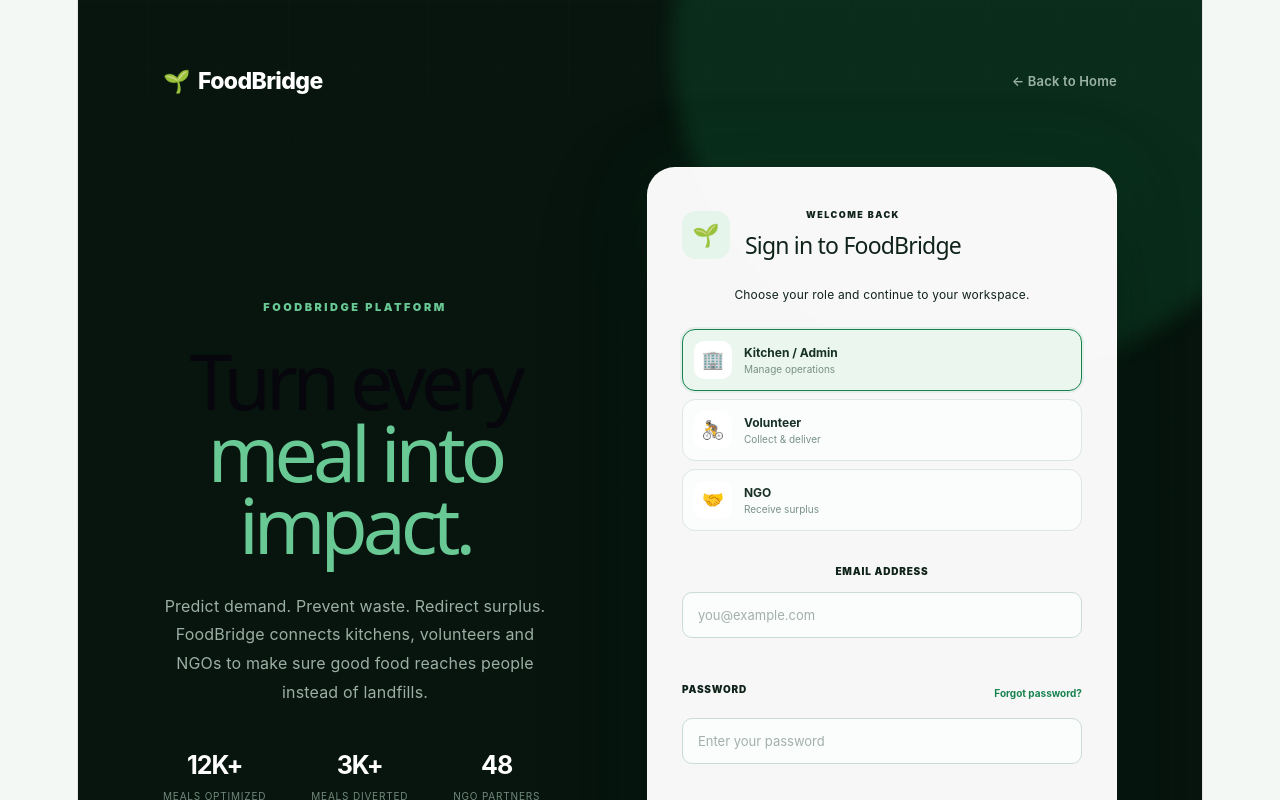
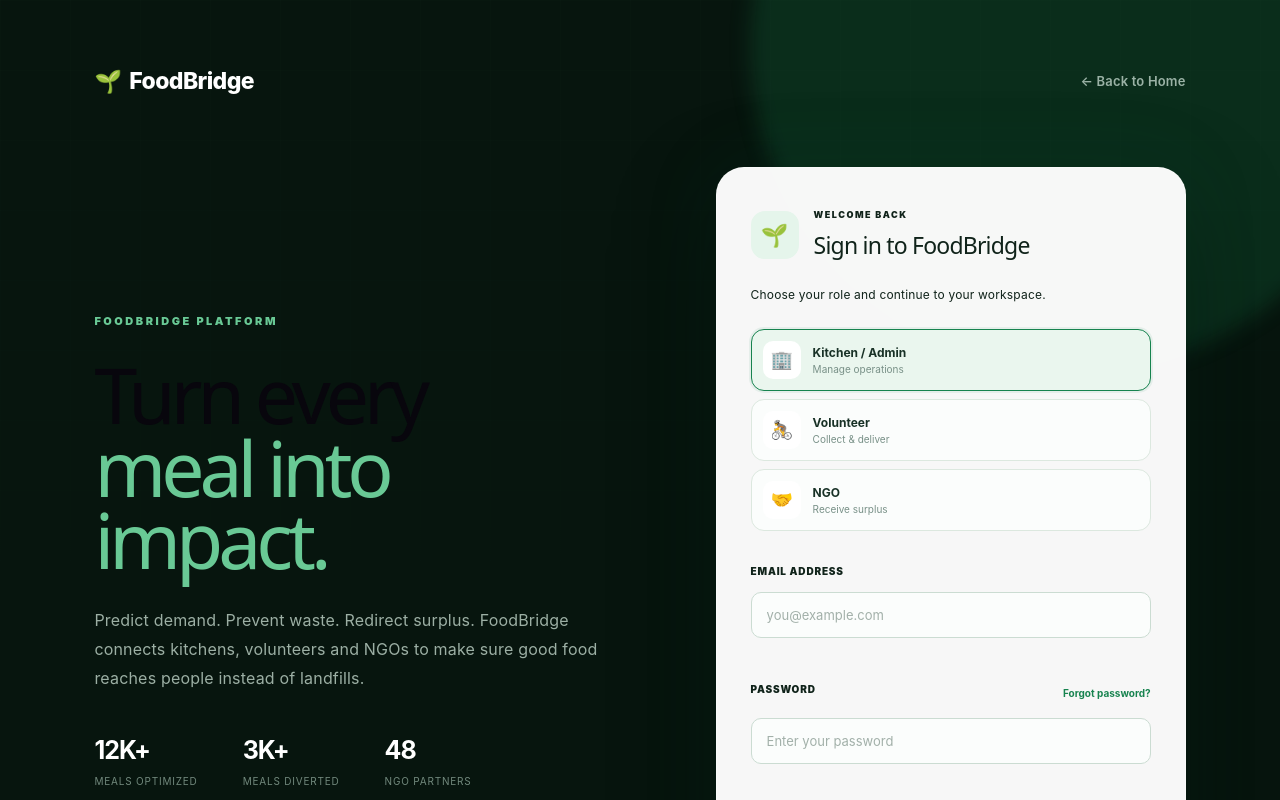
Before and after one commit to 8shivamsanodiya/HACKMATRIX, a React app in the folder frontend/: page /login in a window 1280 px wide. Shown: the top 800 px of the page. Built offline with nearby package versions, Linux system fonts and the light colour scheme; the HTML template or start-up script is replaced by a standard one.

Commit message:
Design changes

```diff
--- a/frontend/src/App.css
+++ b/frontend/src/App.css
@@ -189,10 +189,11 @@ select {
 .hero h1 {
   max-width: 850px;
   font-size: clamp(58px, 7.5vw, 104px);
-  line-height: 0.91;
-  letter-spacing: -6px;
+  line-height: 1.05;
+  letter-spacing: -2px;
   margin-bottom: 34px;
   font-weight: 900;
+  color: #ffffff;
 }
 
 .hero h1 span,
@@ -576,8 +577,8 @@ h2 span {
 .impact-header h2,
 .cta-section h2 {
   font-size: clamp(40px, 5.2vw, 68px);
-  line-height: 0.98;
-  letter-spacing: -4px;
+  line-height: 1.1;
+  letter-spacing: -1.5px;
   color: #10231a;
 }
 
--- a/frontend/src/index.css
+++ b/frontend/src/index.css
@@ -55,11 +55,6 @@ body {
 }
 
 #root {
-  width: 1126px;
-  max-width: 100%;
-  margin: 0 auto;
-  text-align: center;
-  border-inline: 1px solid var(--border);
   min-height: 100svh;
   display: flex;
   flex-direction: column;
```
